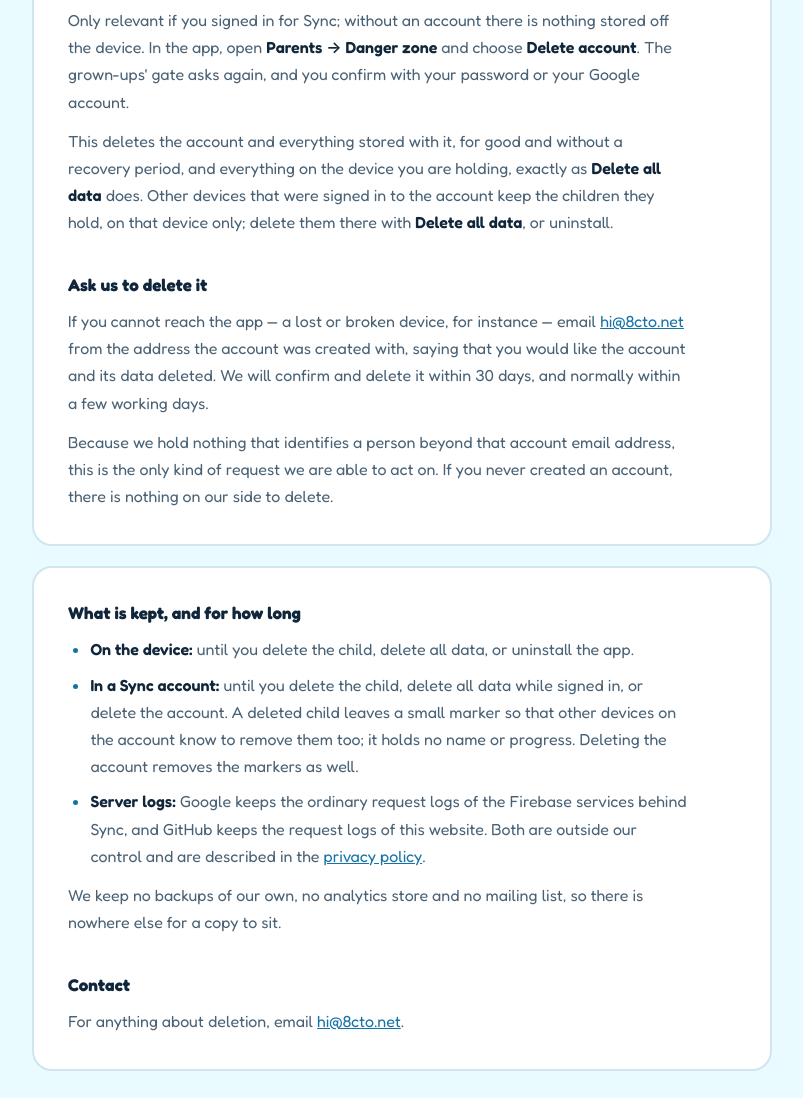
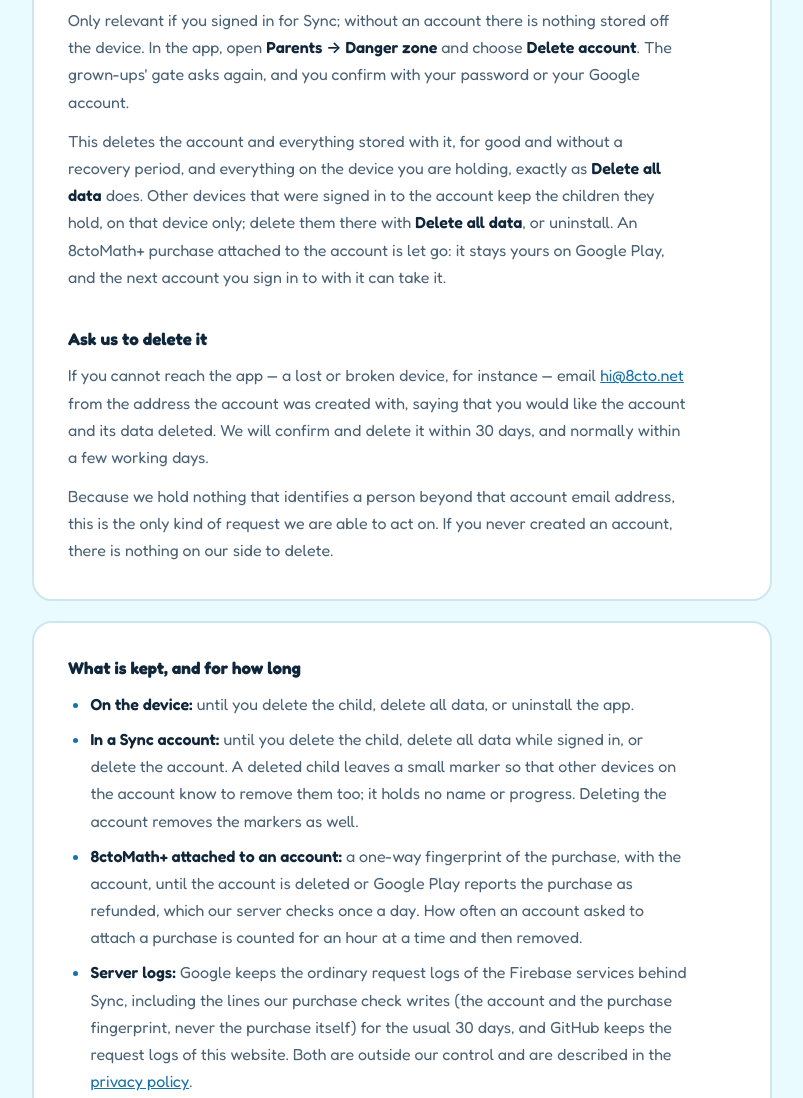
Before and after one commit to ayx-a51/www_8cto, a plain HTML site: page data_deletion.html in a window 1280 px wide. Shown: the part 1520-2618 px from the top of the page, without its empty margins (238-1041 px from the left). Drawn offline with Linux system fonts and the light colour scheme.

Commit message:
Deletion: what happens to 8ctoMath+ attached to an account
Deleting all data keeps the attachment; deleting the account lets it go.
The list of what is kept names the purchase fingerprint (until the
account is deleted or Play reports a refund), the hourly count of
attempts, and the purchase check's log lines.

Co-Authored-By: Claude Opus 5.5 <noreply@anthropic.com>

```diff
--- a/data_deletion.html
+++ b/data_deletion.html
@@ -24,7 +24,7 @@
   <div class="pagehead">
     <p class="kicker">Legal</p>
     <h1>Data Deletion Policy</h1>
-    <p class="updated">Last updated: 21 September 2026</p>
+    <p class="updated">Last updated: 27 September 2026</p>
     <p class="intro">8ctoMath keeps each child's progress on your own device,
     so in most cases deleting it is entirely in your hands and takes a few
     seconds. This page lists every way to do it.</p>
@@ -54,7 +54,7 @@
     this device signs out. The account itself stays, with no children in it:
     sign in again whenever you like, or delete it as below. A purchase of
     8ctoMath+ stays too: it belongs to your Google Play account, not to the
-    app's data.</p>
+    app's data, and it stays attached to the Sync account.</p>
     <div class="note">
       <p>Signed out, only the device is wiped, because a copy kept in a Sync
       account can only be reached by signing in to it. Sign in first if you
@@ -84,7 +84,9 @@
     without a recovery period, and everything on the device you are holding,
     exactly as <strong>Delete all data</strong> does. Other devices that were
     signed in to the account keep the children they hold, on that device only;
-    delete them there with <strong>Delete all data</strong>, or uninstall.</p>
+    delete them there with <strong>Delete all data</strong>, or uninstall. An
+    8ctoMath+ purchase attached to the account is let go: it stays yours on
+    Google Play, and the next account you sign in to with it can take it.</p>
 
     <h2>Ask us to delete it</h2>
     <p>If you cannot reach the app — a lost or broken device, for instance —
@@ -107,8 +109,15 @@
       leaves a small marker so that other devices on the account know to
       remove them too; it holds no name or progress. Deleting the account
       removes the markers as well.</li>
+      <li><strong>8ctoMath+ attached to an account:</strong> a one-way
+      fingerprint of the purchase, with the account, until the account is
+      deleted or Google Play reports the purchase as refunded, which our
+      server checks once a day. How often an account asked to attach a
+      purchase is counted for an hour at a time and then removed.</li>
       <li><strong>Server logs:</strong> Google keeps the ordinary request logs
-      of the Firebase services behind Sync, and GitHub keeps the request logs
+      of the Firebase services behind Sync, including the lines our purchase
+      check writes (the account and the purchase fingerprint, never the
+      purchase itself) for the usual 30 days, and GitHub keeps the request logs
       of this website. Both are outside our control and are described in the
       <a href="privacy.html">privacy policy</a>.</li>
     </ul>
```
